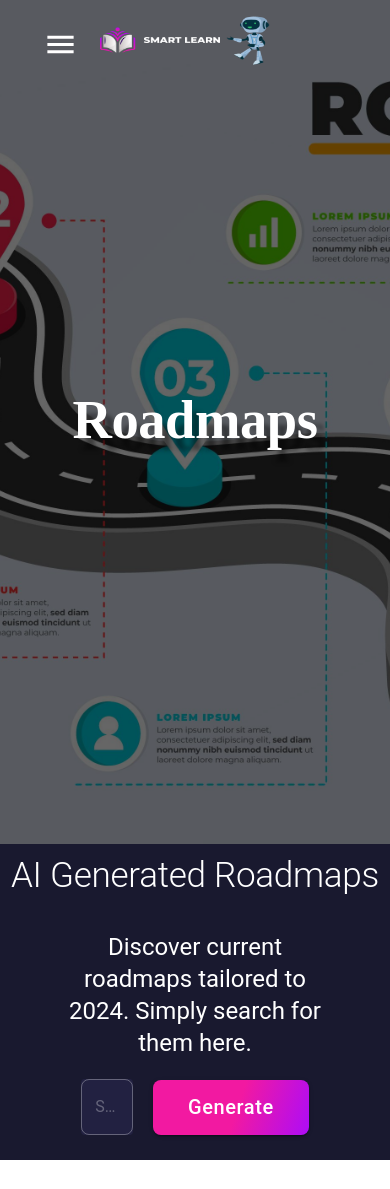
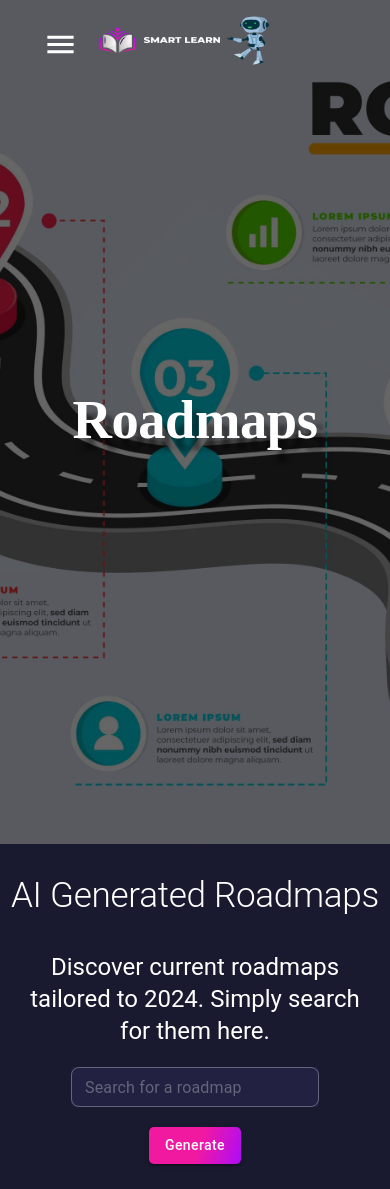
Before and after one commit to uzair11C/smart-learn-frontend, a React (Create React App) app: page /roadmaps in a window 390 px wide. Before the commit the page ends 1160 px from the top, so only its background shows below. Built offline with nearby package versions, Linux system fonts and the light colour scheme.

Commit message:
integrated live api

```diff
--- a/src/components/RoadmapComponents/LearningResources.js
+++ b/src/components/RoadmapComponents/LearningResources.js
@@ -74,7 +74,7 @@ const LearningResources = ({ roadmapJson, roadmap }) => {
                     <Grid container spacing={3}>
                         {videos &&
                             videos.map((video) => (
-                                <Grid item xs={6} md={4}>
+                                <Grid item xs={12} md={4}>
                                     <CardComponent
                                         borderRadius="12px"
                                         padding="5%"
--- a/src/components/RoadmapComponents/RoadmapsList.js
+++ b/src/components/RoadmapComponents/RoadmapsList.js
@@ -8,6 +8,8 @@ const RoadmapsList = () => {
     const [open2, setOpen2] = useState(false);
     const [title, setTitle] = useState("");
     const [content, setContent] = useState("");
+
+    const isSmallScreen = window.innerWidth < 600;
 
     const navigate = useNavigate();
 
@@ -38,6 +40,7 @@ const RoadmapsList = () => {
         <Box
             sx={{
                 p: { xs: "10px", md: "40px" },
+
                 display: "flex",
                 flexDirection: "column",
                 justifyContent: "center",
@@ -45,13 +48,22 @@ const RoadmapsList = () => {
                 gap: "20px",
             }}
         >
-            <Typography variant="h2" component="h2" sx={{ fontSize: "9vmin" }}>
+            <Typography
+                variant="h2"
+                component="h2"
+                textAlign="center"
+                sx={{
+                    fontSize: "9vmin",
+                    width: "100%",
+                    mt: { xs: "20px", md: 0 },
+                }}
+            >
                 AI Generated Roadmaps
             </Typography>
 
             <Box
                 sx={{
-                    width: "85%",
+                    width: { xs: "100%", md: "85%" },
                     p: "15px",
                     display: "flex",
                     flexDirection: "column",
@@ -59,7 +71,11 @@ const RoadmapsList = () => {
                     alignItems: "center",
                 }}
             >
-                <Typography variant="h5" textAlign="center">
+                <Typography
+                    variant="h5"
+                    textAlign="center"
+                    sx={{ width: "100%" }}
+                >
                     Discover current roadmaps tailored to 2024. Simply search
                     for them here.
                 </Typography>
@@ -67,7 +83,7 @@ const RoadmapsList = () => {
                 <Box
                     sx={{
                         display: "flex",
-                        flexDirection: "row",
+                        flexDirection: { xs: "column", md: "row" },
                         // justifyContent: "space-between",
                         alignItems: "center",
                         gap: "20px",
@@ -79,6 +95,7 @@ const RoadmapsList = () => {
                         id="email"
                         label="Search for a roadmap"
                         variant="outlined"
+                        size={isSmallScreen ? "small" : "medium"}
                         type="text"
                         onChange={handleInputChange}
                         value={searchTerm}
@@ -110,9 +127,9 @@ const RoadmapsList = () => {
                             textTransform: "none",
                             background:
                                 "linear-gradient(108.51deg, #F219A1 53.69%, #AD0CF8 100.22%, #FE007E 100.23%)",
-                            borderRadius: "8px",
-                            fontSize: "20px",
-                            padding: "10px 35px",
+                            borderRadius: { xs: "5px", md: "8px" },
+                            fontSize: { sx: "4vmin", md: "3vmin" },
+                            padding: { sx: "10px 25px", md: "10px 35px" },
                         }}
                         onClick={GetRoadmap}
                         // onClick={() => }
--- a/src/components/RolePredictionComponents/UploadCV.js
+++ b/src/components/RolePredictionComponents/UploadCV.js
@@ -83,9 +83,11 @@ const UploadCV = () => {
     const GetPrediction = async () => {
         try {
             setOpen(true);
-            const data = await axios.post("http://localhost:5000/api/ai", {
-                role: "user",
-                content: `Tell me my role in software industry based on my skills;
+            const data = await axios.post(
+                "https://smart-learn-smart-learn-463c5cef.koyeb.app/api/ai",
+                {
+                    role: "user",
+                    content: `Tell me my role in software industry based on my skills;
             here's my resume: ${parsedFile}
             Your reply should be like so,
           with major role and secondary role separated by a slash,
@@ -94,7 +96,8 @@ const UploadCV = () => {
           (another role, close to my skills)/
           (another role,close to my skills)
           `,
-            });
+                }
+            );
 
             const response = data.data;
             setPrediction(extractRoles(response.content));
@@ -141,7 +144,7 @@ const UploadCV = () => {
                 variant="h2"
                 component="h2"
                 textAlign="center"
-                sx={{ fontSize: "7vmin", maxWidth: "60%" }}
+                sx={{ fontSize: "7vmin", maxWidth: { sx: "100%", md: "60%" } }}
             >
                 Get Your Resume Analyzed to Predict Your Future in Software
                 Industry
@@ -211,10 +214,19 @@ const UploadCV = () => {
                         </Button>
                     ) : (
                         <>
-                            <Typography variant="h4" component="h4">
+                            <Typography
+                                variant="h4"
+                                component="h4"
+                                textAlign="center"
+                                fontSize="6vmin"
+                            >
                                 Select or drop your resume here
                             </Typography>
-                            <img src="/images/Upload.png" alt="drag-here" />
+                            <img
+                                src="/images/Upload.png"
+                                alt="drag-here"
+                                width="60%"
+                            />
                         </>
                     )}
 
@@ -235,8 +247,8 @@ const UploadCV = () => {
                                 background:
                                     "linear-gradient(108.51deg, #F219A1 53.69%, #AD0CF8 100.22%, #FE007E 100.23%)",
                                 borderRadius: "8px",
-                                fontSize: "20px",
-                                padding: "10px 35px",
+                                fontSize: "4vmin",
+                                padding: "10px 30px",
                                 cursor: "pointer",
                             }}
                         >
@@ -250,11 +262,11 @@ const UploadCV = () => {
                             />
                             Choose File
                         </label>
-                        <Typography variant="p" component="p">
+                        {/* <Typography variant="p" component="p" fontSize="3vmin">
                             {parsedFile && parsedFile.length > 0
                                 ? null
                                 : `No File Chosen`}
-                        </Typography>
+                        </Typography> */}
                     </Box>
                 </Box>
             </Box>
--- a/src/pages/RoadmapResult.js
+++ b/src/pages/RoadmapResult.js
@@ -27,9 +27,11 @@ const RoadmapResult = () => {
             setLoading(true); // Set loading to true before making the API call
 
             console.log(loading);
-            const data = await axios.post("http://localhost:5000/api/ai", {
-                role: "user",
-                content: `Generate a detailed dynamic roadmap in JSON format. The roadmap
+            const data = await axios.post(
+                "https://smart-learn-smart-learn-463c5cef.koyeb.app/api/ai",
+                {
+                    role: "user",
+                    content: `Generate a detailed dynamic roadmap in JSON format. The roadmap
                 should be structured as a tree, with each node representing a role or
                 task within the process.
 
@@ -74,7 +76,8 @@ const RoadmapResult = () => {
              generate a JSON structure that represents the learning roadmap for ${searchTerm}.
              organize the stages/phases hierarchically as a tree. Only generate the json,
              no other extra text, do not write json and do not format the json to code`,
-            });
+                }
+            );
 
             const roadmap = await data.data;
             setRoadmapJson(JSON.parse(roadmap.content));
```
